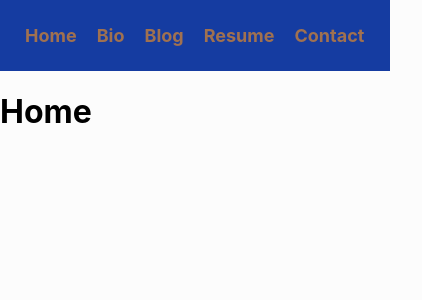
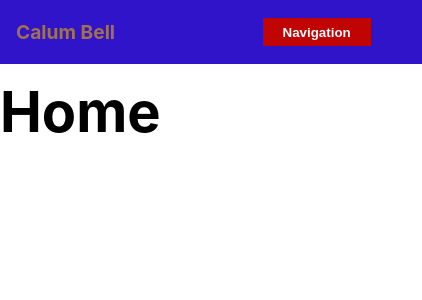
Before and after one commit to Nakan4u/CS50W-project-5, a React (Create React App) app in the folder frontend/: page / in a window 390 px wide. Shown: the top 300 px of the page, 422 px wide, since content can reach past the window. Built offline with nearby package versions, Linux system fonts and the light colour scheme.

Commit message:
created responsive navbar & updated styles

```diff
--- a/frontend/src/App.css
+++ b/frontend/src/App.css
@@ -1,13 +1,21 @@
 :root {
-  --primary-color: #153ca1;
+  --primary-color: #2f14c9;
   --secondary-color: #eee8e2;
+  --highlight-primary: #c00303;
+  --highlight-secondary: #ffe600;
   --white: #fcfcfc;
   --black: #191919;
   --link-color: #a07150;
 }
 
+.App {
+  width: 100vw;
+  height: 100vh;
+}
+
 body {
-  background-color: var(--white);
+  margin: 0;
+  padding: 0;
 }
 
 a {
@@ -18,3 +26,21 @@ a {
 a:visited {
   color: var(--link-color)
 }
+
+button {
+  background-color: var(--highlight-primary);
+  border: none;
+  color: var(--white);
+  margin: .25em;
+  padding: .5em 1.5em;
+  font-weight: bold;
+}
+
+button .selected {
+  background-color: var(--highlight-secondary);
+}
+
+h1 {
+  font-size: 3.5em;
+  margin: .25em 0em;
+}
--- a/frontend/src/components/Card.js
+++ b/frontend/src/components/Card.js
@@ -2,17 +2,17 @@ import React from 'react';
 import './styles/CardStyles.css'
 
 function Card(props) {
+
   return (
     <li>
-      {props.link
-        ? <h3>
-            <a href={props.link}> {props.title} </a>
-          </h3>
+      {props.titleLink
+        ? <h3><a href={props.titleLink}> {props.title} </a></h3>
         : <h3>{props.title}</h3>
       }
       <p className="subtitle">{props.subtitle}</p>
       <p className="timestamp">{props.time}</p>
       <p>{props.content}</p>
+      {props.link ? <a className="website-link" href={props.link}>Website</a> : ""}
     </li>
   );
 }
--- a/frontend/src/components/NavBar.js
+++ b/frontend/src/components/NavBar.js
@@ -1,11 +1,12 @@
-import React from 'react';
+import React, {useState} from 'react';
 import { NavLink } from 'react-router-dom';
 import './styles/NavBarStyles.css'
 
 function NavBar() {
-  // TODO: move this into its own file
+  const [expandLinks, setExpandLinks] = useState(false);
+
+  // Perhaps this array could be moved to its own file and passed as props?
   const routes = {
-    Home: "/",
     Bio: "/bio",
     Blog: "/blog",
     Resume: "/resume",
@@ -14,9 +15,19 @@ function NavBar() {
 
   return (
     <nav>
-      {Object.keys(routes).map((key, i) => (
-        <NavLink key={i} to={routes[key]} >{key}</NavLink>
-      ))}
+      <div className="navLeftSide">
+        <NavLink to={"/"}>Calum Bell</NavLink>
+      </div>
+      <div className="navRightSide">
+        <div className="linkList" id={expandLinks ? "navPopupMenu" : ""}>
+          {Object.keys(routes).map((key, i) => (
+            <NavLink key={i} to={routes[key]}
+              onClick={() => setExpandLinks(false)}
+            > {key} </NavLink>
+          ))}
+        </div>
+        <button onClick={() => setExpandLinks(!expandLinks)}>Navigation</button>
+      </div>
     </nav>
   );
 }
--- a/frontend/src/components/styles/CardStyles.css
+++ b/frontend/src/components/styles/CardStyles.css
@@ -1,7 +1,7 @@
 li {
   list-style: none;
-  margin: 10px;
-  padding: 10px;
+  margin: .25em .25em;
+  padding: 1em;
   background-color: var(--secondary-color);
   color: var(--font-secondary);
 }
--- a/frontend/src/components/styles/NavBarStyles.css
+++ b/frontend/src/components/styles/NavBarStyles.css
@@ -1,12 +1,57 @@
 nav {
-  display: block;
   background-color: var(--primary-color);
+  display: flex;
   margin: 0px;
-  padding: 25px;
+  height: 2em;
+  padding: 1em;
+  width: 100%;
 }
 
-nav a {
-  font-size: large;
+
+a {
+  font-size: larger;
   font-weight: bold;
   padding-right: 20px;
 }
+
+.navLeftSide {
+  align-items: center;
+  display: flex;
+  flex: 50%;
+  justify-content: left;
+}
+
+.navRightSide {
+  align-items: center;
+  display: flex;
+  flex: 50%;
+  justify-content: flex-end;
+  padding-right: 2em;
+}
+
+.navRightSide button {
+  display: none;
+}
+
+@media only screen and (max-width: 600px) {
+  .navRightSide button {
+    display: flex;
+  }
+
+  .navRightSide .linkList {
+    display: none;
+  }
+
+  .navRightSide #navPopupMenu {
+    align-items: center;
+    background-color: var(--secondary-color);
+    display: flex;
+    flex-direction: column;
+    height: auto;
+    left: 0px;
+    padding: 1em;
+    position: absolute;
+    top: 4em;
+    width: 100%;
+  }
+}
--- a/frontend/src/pages/Blog.js
+++ b/frontend/src/pages/Blog.js
@@ -47,7 +47,7 @@ function Blog() {
                 "title": post.title,
                 "subtitle": post.category,
                 "time": post.published,
-                "link": `/blog/post/${post.slug}`,
+                "titleLink": `/blog/post/${post.slug}`,
                 "content": post.excerpt,
               }
               return(
--- a/frontend/src/pages/Resume.js
+++ b/frontend/src/pages/Resume.js
@@ -1,7 +1,9 @@
 import React, {useEffect, useState} from 'react';
 import { API_HOST } from '../Constants';
 import Card from '../components/Card';
-import './styles/Page.css'
+import './styles/Page.css';
+import './styles/Resume.css';
+
 function Resume() {
   const [resume, setResume] = useState({});
 
@@ -41,12 +43,17 @@ function Resume() {
       <h1>{resume.firstName} {resume.lastName}</h1>
       <h2>{resume.label}</h2>
       <p>{resume.summary}</p>
+      <div className="grid-wrapper">
+        <section>
+          { work ? <h2>Work</h2> : "" }
+          <ul style={{"padding":"0px"}}>{ work }</ul>
+        </section>
 
-      { work ? <h2>Work</h2> : ""}
-      <ul style={{"padding":"0px"}}>{work}</ul>
-
-      { education ? <h2>Education</h2> : ""}
-      <ul style={{"padding":"0px"}}>{education}</ul>
+        <section>
+          { education ? <h2>Education</h2> : "" }
+          <ul style={{"padding":"0px"}}>{education}</ul>
+        </section>
+      </div>
     </main>
   );
 }
--- /dev/null
+++ b/frontend/src/pages/styles/Resume.css
@@ -0,0 +1,10 @@
+.grid-wrapper {
+  display: grid;
+  grid-template-columns: 1fr 1fr;
+}
+
+@media only screen and (max-width: 768px) {
+  .grid-wrapper {
+    grid-template-columns: 1fr;
+  }
+}
```
Also changed, not shown: frontend/src/components/styles/NavBarStyles.js (deleted, +0 -8 lines), 1 other file (tests, documents, lock files or other folders).
